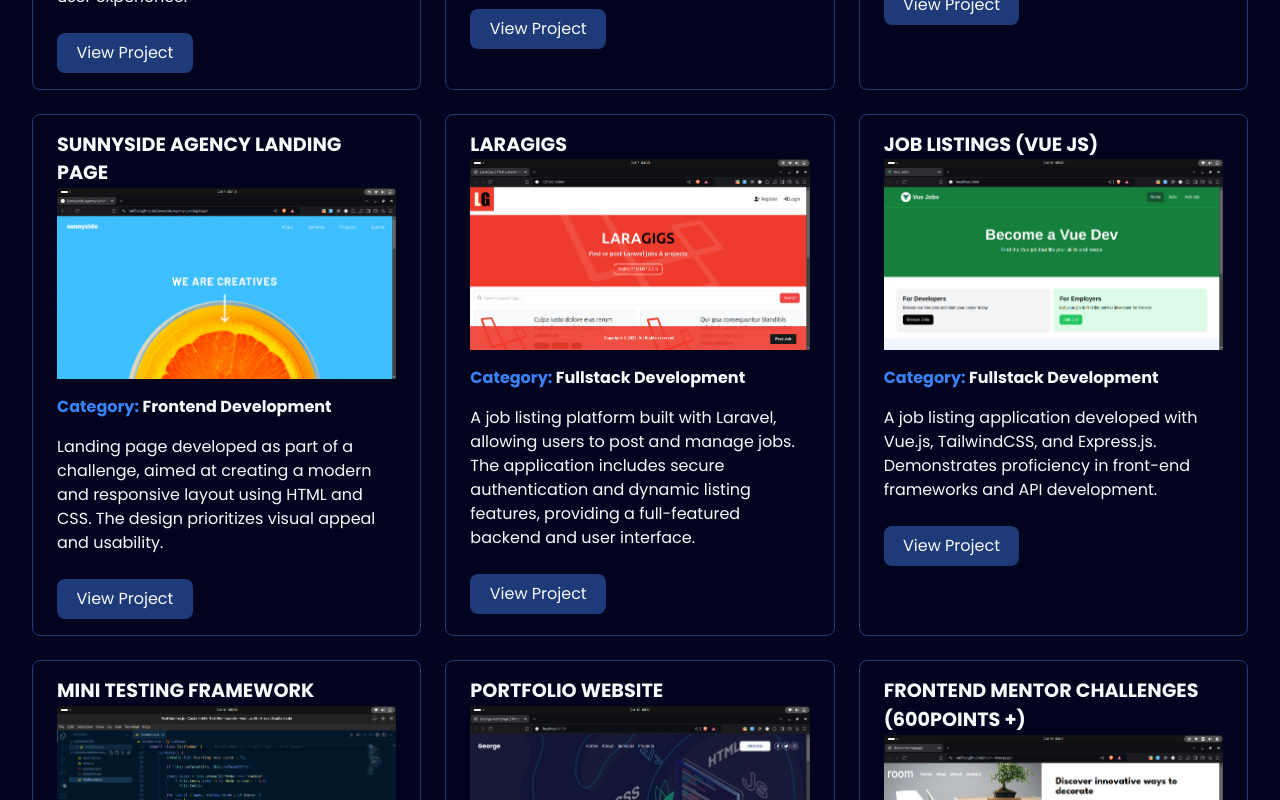
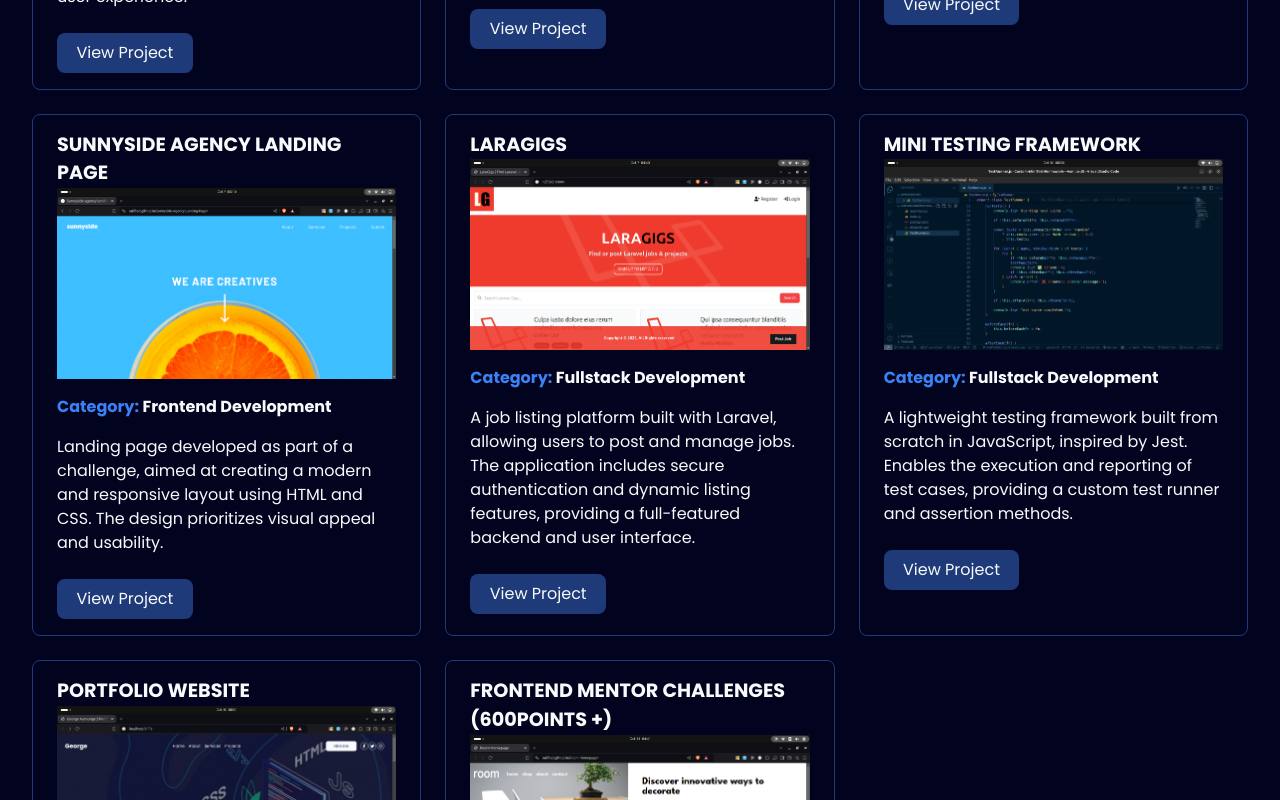
Before and after one commit to Ratified/Portfolio-Website, a React (Vite) app: page / in a window 1280 px wide. Shown: the part 2780-3580 px from the top of the page. Built offline with nearby package versions, Linux system fonts and the light colour scheme.

Commit message:
Preparations

```diff
--- a/public/data/projects.json
+++ b/public/data/projects.json
@@ -71,20 +71,6 @@
     "url": "https://github.com/Ratified/Laragigs.git"
   },
   {
-    "id": 6,
-    "title": "Job Listings (Vue JS)",
-    "scope": "Fullstack Development",
-    "images": ["/images/vue/vue01.png", "/images/vue/vue02.png", "/images/vue/vue03.png", "/images/vue/vue04.png", "/images/vue/vue05.png"],
-    "description": "A job listing application developed with Vue.js, TailwindCSS, and Express.js. Demonstrates proficiency in front-end frameworks and API development.",
-    "keyFeatures": [
-      "Real-time job listings.",
-      "Responsive design with TailwindCSS.",
-      "Backend API integration with Node.js and Express."
-    ],
-    "technologiesUsed": ["Vue.js", "TailwindCSS", "Express.js", "TypeScript"],
-    "url": "https://job-listings-vue-js.vercel.app/"
-  },
-  {
     "id": 7,
     "title": "Mini Testing Framework",
     "scope": "Fullstack Development",
```
Also changed, not shown: src/scss/main.scss (+0 -12 lines).
